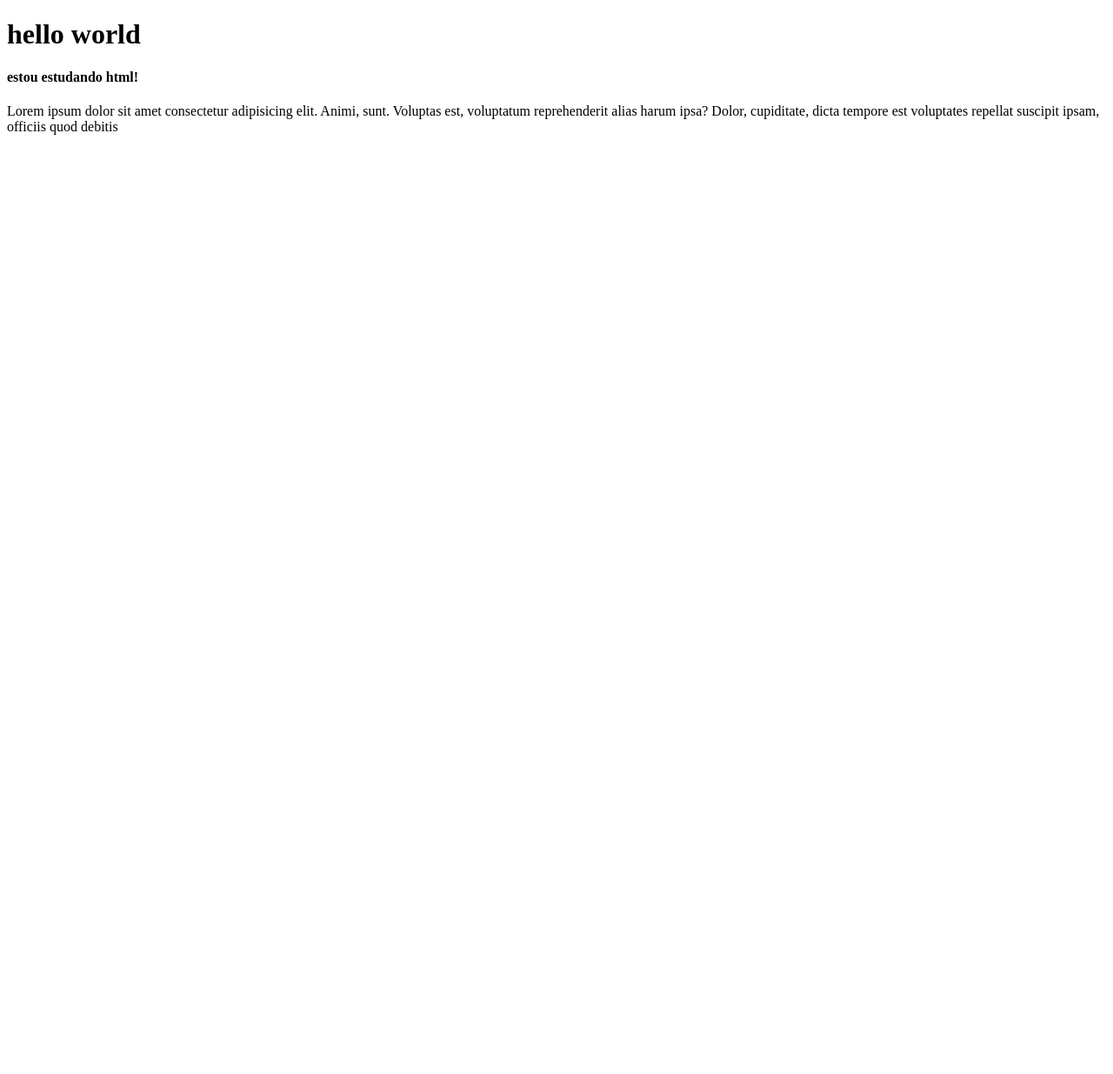
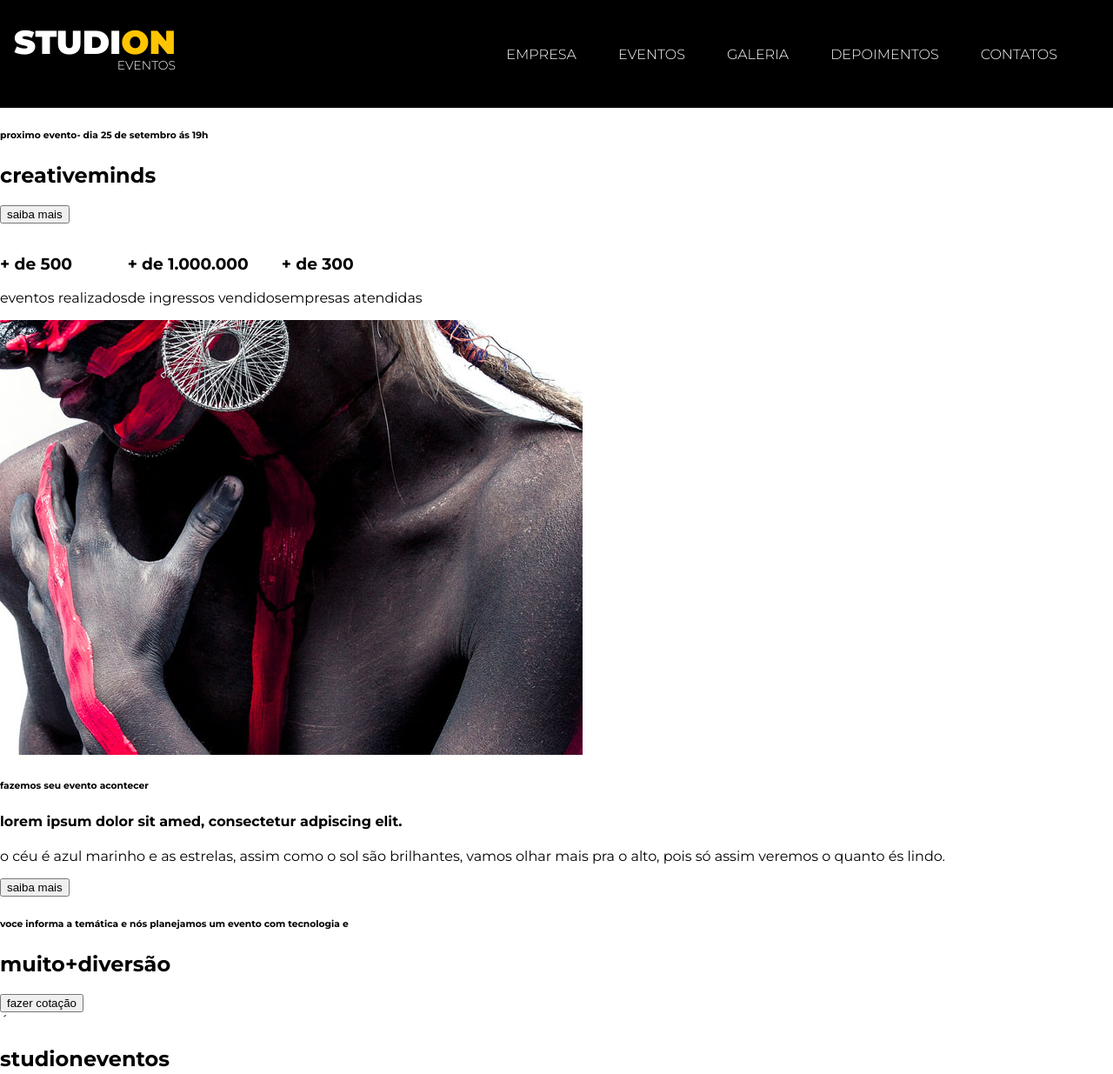
Before and after one commit to valdirplay/studion, a website: page src/index.html in a window 1280 px wide. Shown: the top 1235 px of the page at 87% size. Before the commit the page ends 800 px from the top, so only its background shows below. Drawn offline with Linux system fonts and the light colour scheme.

Commit message:
feat(index) created the index.html boilerplate

```diff
--- a/src/index.html
+++ b/src/index.html
@@ -1,14 +1,96 @@
 <!DOCTYPE html>
-<html lang:"pt-BR">
+<html lang="pt-BR">
     <head>
         <meta charset="UTF-8">
     <meta http-equiv="X-UA-Compatible" content="IE=edge">
     <meta name="viewport" content="width=device-width, initial-scale=1.0">
+    <link rel="stylesheet" href="style.css">
 <title>studion</title>
     </head>
     <body>
-<h1>hello world</h1>
-<h4>estou estudando html!</h4>
-<p>Lorem ipsum dolor sit amet consectetur adipisicing elit. Animi, sunt. Voluptas est, voluptatum reprehenderit alias harum ipsa? Dolor, cupiditate, dicta tempore est voluptates repellat suscipit ipsam, officiis quod debitis</p>
+        <nav class="navbar">
+            <h1 class="logo-studion">studi<span class="copy--primary">on</span>
+                    <span class="logo-studion__subtitle">eventos</span>
+                </h1>
+            <ul class= "navbar__links">
+                <li>
+                    <a href= "#Empresa">
+                        Empresa
+                    </a>
+                </li>
+                <li>
+                    <a href="#Eventos">
+                        Eventos
+                    </a>
+                </li>
+                <li>
+                    <a href="#Galeria">
+                        Galeria
+                    </a>
+                </li>
+                <li>
+                    <a href="#Depoimentos">
+                        Depoimentos
+                    </a>
+                </li>
+                <li>
+                    <a href="#Contatos">
+                        Contatos
+                    </a>
+                </li>
+            </ul>
+        </nav>
+        <header>
+            <div id="slider">
+                <div class="slider">
+                    <h6><span>proximo evento</span>- dia 25 de setembro ás 19h</h6>
+                    <h2><span>creative</span>minds</h2>
+                    <button>saiba mais</button>
+                </div>
+            </div>
+        </header>
+        <main>
+            <section>
+                <ul>
+                    <li><h3>+ de 500 </h3>eventos realizados</li>
+                    <li><h3>+ de 1.000.000 </h3>de ingressos vendidos</li>
+                    <li><h3> + de 300 </h3>empresas atendidas</li>
+                </ul>
+            </section>
+            <section>
+                <div>
+                    <img src="./images/institutional.jpg">
+                    <h6>fazemos seu evento acontecer</h6>
+                    <h4>lorem ipsum dolor sit amed, consectetur adpiscing elit.</h4>
+                    <p>o céu é azul marinho e as estrelas, assim como o sol são brilhantes, vamos olhar mais pra o alto, pois só assim veremos o quanto és lindo.
+                        </p>
+                    <button>saiba mais</button>
+                </div>
+            </section>
+            <selection>
+                <div>
+                <h6>voce informa a temática e nós planejamos um evento com tecnologia e</h6>
+                <h2><span>muito+</span>diversão</h2>
+                <button>fazer cotação</button>
+                </div>
+            </selection>
+´       </main>
+        <footer>
+            <h2>studi<span>on</span><span>eventos</span></h2>
+            <form>
+                <label>receba news e promoçoes</label>
+                <input type="email" placeholders="email">
+                <button typo="submit">enviar</button>
+            </form>
+            <ul>
+                <li><a href="http://facebook.com/" target="_blank">facebook</a></li>
+                <li><a href="http://twitter.com/" target="_blank">twitter</a></li>
+                <li><a href="http://youtuber.com/" target="_blank">youtuber</a></li>
+            </ul>
+            <hr>
+            <p>
+            <small>studi<span>on</span>-todos os direitos reservados</small>
+            </p>
+        </footer>
     </body>
 </html>
--- /dev/null
+++ b/src/style.css
@@ -0,0 +1,74 @@
+@import url('https://fonts.googleapis.com/css2?family=Montserrat:wght@300;400;700;900&display=swap');
+* {
+    box-sizing: border-box;
+}
+
+:root {
+    --color-primary: #ffc500;
+    font-family: 'montserrat', sans-serif;
+    font-size: 16px;
+}
+
+body {
+    margin: 0;
+    padding-top: 7.75rem;
+}
+
+ul {
+    display: flex;
+    list-style: none;
+    padding-left: 0;
+}
+
+
+.navbar {
+    position: fixed;
+    display: grid;
+    grid-template-columns: 1fr 9fr;
+    align-items: center;
+    top: 0;
+    left: 0;
+
+    width: 100vw;
+    height: 7.75rem;
+    padding: 0 1rem;
+    background-color: #000; /* vermelho / verde / azul / transparência - 0 - f */
+    color:#fff
+}
+
+.navbar__links {
+    justify-self: end;
+}
+
+.navbar__links li {
+
+    font-size: 0,875px;
+    margin-right: 3rem;
+    text-transform: uppercase;
+}
+
+.navbar__links a {
+    font-weight: 300;
+    color: #fff;
+    text-decoration: none;
+}
+
+.navbar__links a:hover {
+    color: var(--color-primary);
+}
+
+.logo-studion {
+    font-size: 2.375rem;
+    font-weight: 900;
+    line-height: 1ch; /*relativo ao tamanho da autura do glifo 0 da fonte*/
+    text-transform: uppercase;
+    text-align: right;
+}
+.logo-studion__subtitle {
+    font-size: 0.875rem;
+    font-weight: 300;
+    float: right;
+}
+.copy--primary {
+    color: var(--color-primary);
+}
```
Also changed, not shown: src/package.json (added, +28 -0 lines), 2 other files.
